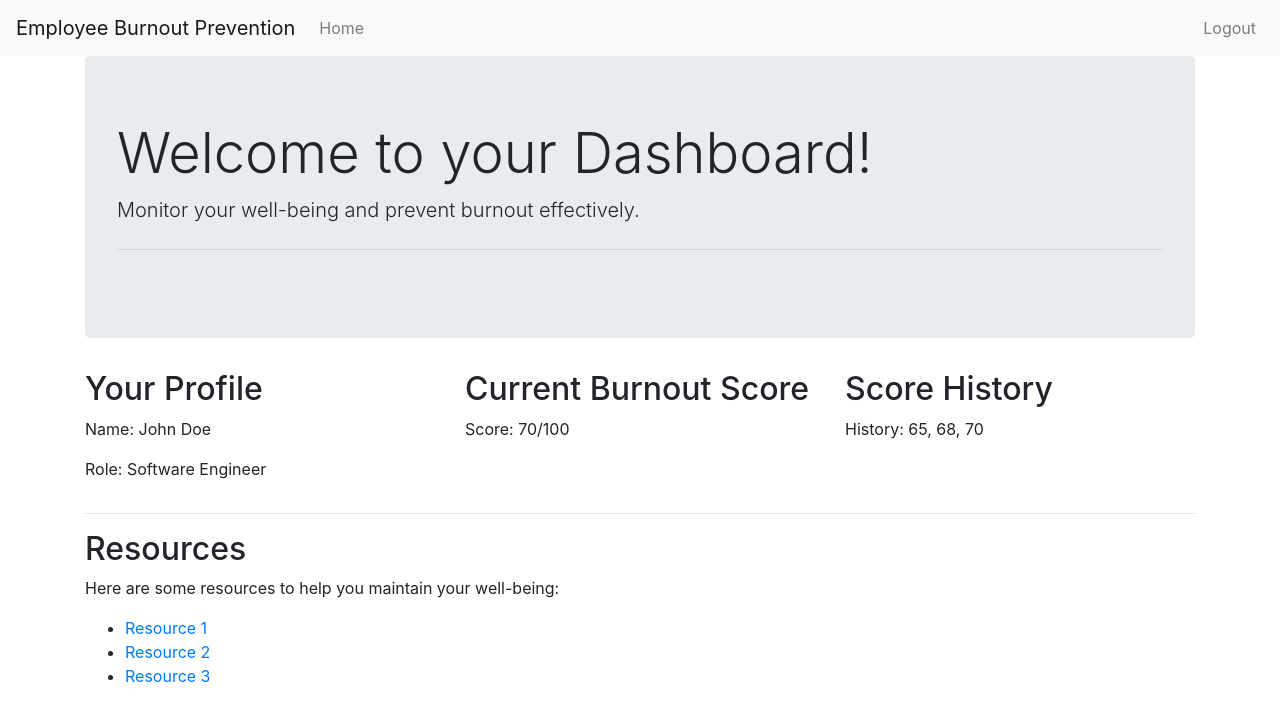
After one commit to kk25081998/Burnout, a Flask app: page /dashboard in a window 1280 px wide. The commit adds this page. Shown: the top 721 px of the page. Run offline with Flask 3, Linux system fonts and the light colour scheme; the visitor is signed in with stand-in values (Sample User, id 1); some libraries are stand-ins or nearby versions.

Commit message:
progress with dashboard, added login/logout logic correctly, db creation if not exists

```diff
--- a/app/__init__.py
+++ b/app/__init__.py
@@ -20,4 +20,8 @@ def create_app():
     from app.routes import main
     app.register_blueprint(main)
 
+    with app.app_context():
+        # Create the database tables if they don't exist
+        db.create_all()
+
     return app
--- a/app/routes.py
+++ b/app/routes.py
@@ -53,19 +53,27 @@ def register():
 @main.route('/login', methods=['GET', 'POST'])
 def login():
     if current_user.is_authenticated:
-        return redirect(url_for('main.dashboard'))
+        return redirect(url_for('main.dashboard'))  # Redirect to dashboard if user is already logged in
+
     form = LoginForm()
     if form.validate_on_submit():
         user = User.query.filter_by(email=form.email.data).first()
         if user is None or not user.check_password(form.password.data):
             flash('Invalid email or password.')
             return redirect(url_for('main.login'))
+
         login_user(user, remember=form.remember_me.data)
-        session['user_id'] = user.id  # Store the user's id in the session
-        return redirect(url_for('main.dashboard'))
+        return redirect(url_for('main.dashboard'))  # Redirect to dashboard after successful login
+
     return render_template('login.html', form=form)
+
 
 @main.route('/logout')
 def logout():
     logout_user()
     return redirect(url_for('main.index'))
+
+@main.route('/dashboard')
+@login_required
+def dashboard():
+    return render_template('dashboard.html')
--- a/app/templates/base.html
+++ b/app/templates/base.html
@@ -14,11 +14,27 @@
         <nav class="navbar navbar-expand-lg navbar-light bg-light">
             <a class="navbar-brand" href="{{ url_for('main.index') }}">Employee Burnout Prevention</a>
             <div class="collapse navbar-collapse" id="navbarNav">
-                <ul class="navbar-nav">
+                <ul class="navbar-nav mr-auto">
                     <li class="nav-item">
-                        <a class="nav-link" href="{{ url_for('main.index') }}">Home</a>
+                        <a class="nav-link" href="{{ url_for('main.dashboard') }}">Home</a>
                     </li>
                 </ul>
+                {% if current_user.is_authenticated %}
+                    <ul class="navbar-nav">
+                        <li class="nav-item">
+                            <a class="nav-link" href="{{ url_for('main.logout') }}">Logout</a>
+                        </li>
+                    </ul>
+                {% else %}
+                    <ul class="navbar-nav">
+                        <li class="nav-item">
+                            <a class="nav-link" href="{{ url_for('main.login') }}">Login</a>
+                        </li>
+                        <li class="nav-item">
+                            <a class="nav-link" href="{{ url_for('main.register') }}">Register</a>
+                        </li>
+                    </ul>
+                {% endif %}
             </div>
         </nav>
 
--- /dev/null
+++ b/app/templates/dashboard.html
@@ -0,0 +1,47 @@
+{% extends "base.html" %}
+
+{% block title %}
+Dashboard - Employee Burnout Prevention
+{% endblock %}
+
+{% block content %}
+<div class="container">
+    <div class="jumbotron">
+        <h1 class="display-4">Welcome to your Dashboard!</h1>
+        <p class="lead">Monitor your well-being and prevent burnout effectively.</p>
+        <hr class="my-4">
+    </div>
+
+    <div class="row">
+        <div class="col-md-4">
+            <h2>Your Profile</h2>
+            <!-- Replace with the actual user profile data -->
+            <p>Name: John Doe</p>
+            <p>Role: Software Engineer</p>
+        </div>
+
+        <div class="col-md-4">
+            <h2>Current Burnout Score</h2>
+            <!-- Replace with the actual burnout score -->
+            <p>Score: 70/100</p>
+        </div>
+
+        <div class="col-md-4">
+            <h2>Score History</h2>
+            <!-- Replace with the actual burnout score history -->
+            <p>History: 65, 68, 70</p>
+        </div>
+    </div>
+
+    <hr>
+
+    <h2>Resources</h2>
+    <!-- Replace with actual resources -->
+    <p>Here are some resources to help you maintain your well-being:</p>
+    <ul>
+        <li><a href="#">Resource 1</a></li>
+        <li><a href="#">Resource 2</a></li>
+        <li><a href="#">Resource 3</a></li>
+    </ul>
+</div>
+{% endblock %}
```
Also changed, not shown: app.db, 1 other file.
